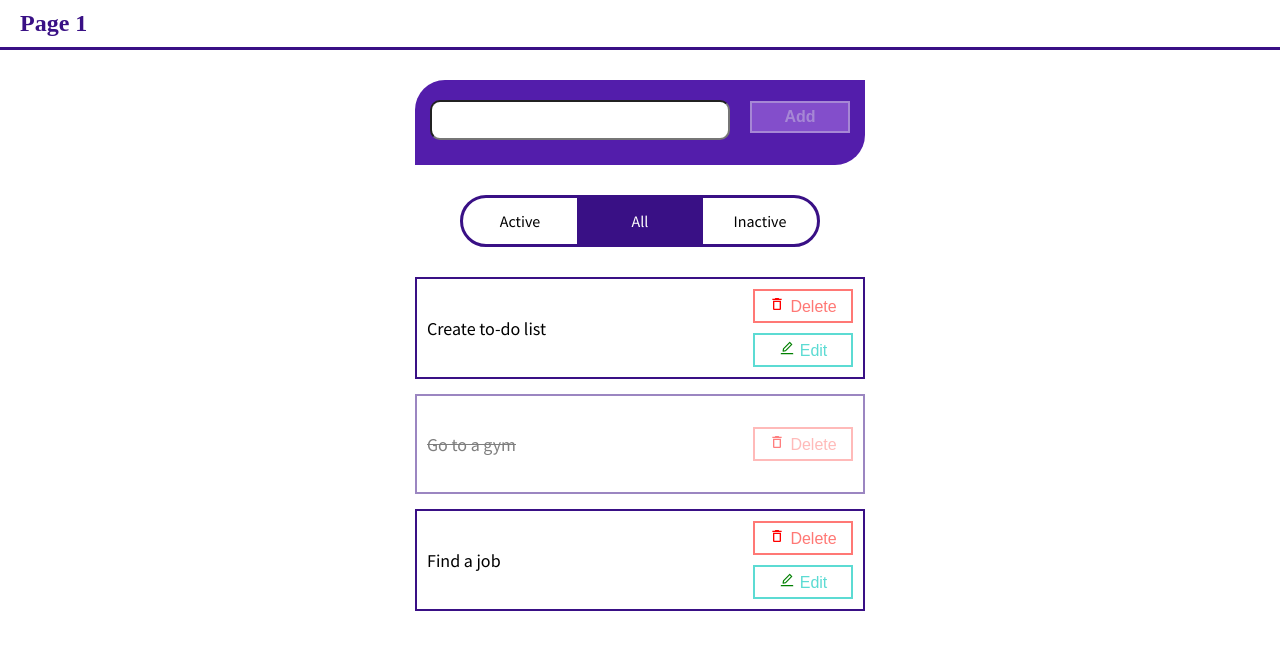
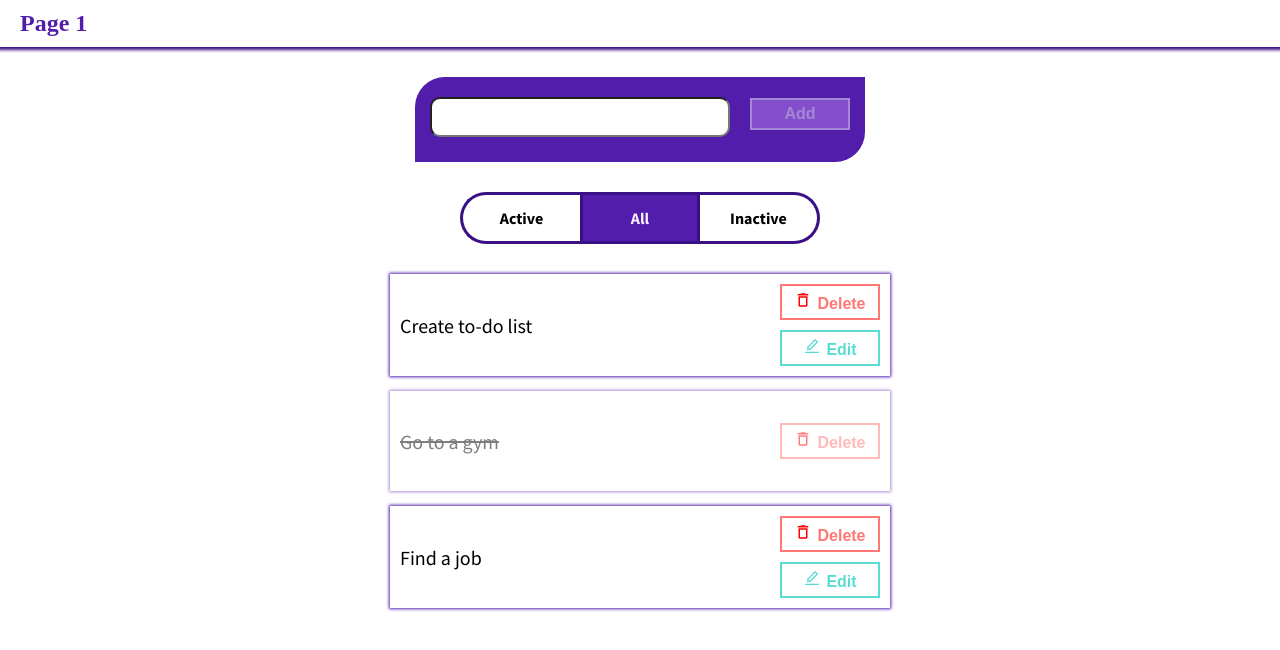
Before and after one commit to takeAmoment/react-todo-hw, a React (Create React App) app: page /todo in a window 1280 px wide. Shown: the top 650 px of the page. Built offline with nearby package versions, Linux system fonts and the light colour scheme.

Commit message:
feat: add all colors to root of index.css

```diff
--- a/src/components/Header/Header.module.css
+++ b/src/components/Header/Header.module.css
@@ -1,5 +1,5 @@
 header{
-    border-bottom: 0.3rem solid var(--primary);
+    box-shadow: 0rem 0rem 0.3rem 0.3rem var(--primary-dark);
 }
 .header__menu {
     padding: 1rem 2rem;
@@ -18,9 +18,9 @@ header{
 }
 .link:hover {
     transition: all 0.5s;
-    color: #9254de;
+    color: var(--primary-medium);
 
 }
 .link.active {
-    color: #9254de;
+    color: var(--primary-medium);
 }
--- a/src/components/TabContainer/TabContainer.module.css
+++ b/src/components/TabContainer/TabContainer.module.css
@@ -5,22 +5,25 @@
 .tab__wrap li {
     width: 12rem;
     text-align: center;
-    border: 3px solid var(--primary);
-    padding: 13px 15px;
+    border: 0.3rem solid var(--primary-dark);
+    padding: 1.3rem 1.5rem;
     cursor: pointer;
     font-size: 1.6rem;
+    font-weight: 700;
     transition: all 0.2s ease;
 }
 .tab__wrap li:first-child{
     border-top-left-radius: 5rem;
     border-bottom-left-radius: 5rem;
+    border-right: 0;
 }
 .tab__wrap li:last-child{
     border-top-right-radius: 5rem;
     border-bottom-right-radius: 5rem;
+    border-left: 0;
 }
 .tab__wrap li:hover,
 .tab__wrap li.active{
   background: var(--primary);
-  color: #fff;
+  color: var(--primary-light);
 }
--- a/src/components/TodoItem/TodoItem.jsx
+++ b/src/components/TodoItem/TodoItem.jsx
@@ -78,7 +78,7 @@ export function TodoItem({ task }) {
               className={styles.edit__btn}
               onClick={() => editTask()}
             >
-              <AiOutlineEdit color="green" className={styles.task__icon} />
+              <AiOutlineEdit color="#5cdbd3" className={styles.task__icon} />
               Edit
             </button>
           )}
--- a/src/components/TodoItem/TodoItem.module.css
+++ b/src/components/TodoItem/TodoItem.module.css
@@ -1,6 +1,8 @@
 .task {
-    width: 45rem;
-    border: 2px solid var(--primary);
+    width: 50rem;
+    /* border: 0.3rem solid var(--primary); */
+    box-shadow: 0rem 0rem 0.3rem 0.1rem var(--primary);
+    background-color: #fff;
     display: flex;
     padding: 1rem;
     flex-direction: row;
@@ -25,7 +27,7 @@
     text-decoration: line-through;
 }
 .task__description {
-    font-size: 1.8rem;
+    font-size: 2.0rem;
     width: 100%;
 }
 
@@ -33,6 +35,7 @@
 .edit__btn {
     width: 10rem;
     padding: 0.5rem;
+    font-weight: 700;
     font-size: 1.6rem;
     outline: none;
     border: none;
@@ -40,15 +43,15 @@
     cursor: pointer;
 }
 .delete__btn{
-    border: 2px solid var(--danger);
+    border: 0.2rem solid var(--danger);
     color: var(--danger);
 }
 .edit__btn {
-    border: 2px solid var(--edit);
+    border: 0.2rem solid var(--edit);
     color: var(--edit);
 }
 .task__icon {
     cursor: pointer;
-    font-size: 1.6rem;
+    font-size: 1.8rem;
     margin-right: 0.5rem;
 }
--- a/src/index.css
+++ b/src/index.css
@@ -1,5 +1,10 @@
 :root {
-  --primary: #391085;
+  --primary-stong-dark: #22075e;
+  --primary-dark: #391085;
+  --primary: #531dab;
+  --primary-medium: #9254de;
+  --primary-medium-light: #efdbff;
+  --primary-button: #b37feb;
   --primary-light: #f9f0ff;
   --danger: #ff7875;
   --edit: #5cdbd3;
--- a/src/pages/MainPage/MainPage.module.css
+++ b/src/pages/MainPage/MainPage.module.css
@@ -38,7 +38,7 @@
     align-items: center;
     justify-content: center;
     padding: 1.5rem;
-    background-color: #531dab;
+    background-color: var(--primary);
     border-top-left-radius: 5rem;
     border-bottom-right-radius: 5rem;
 }
@@ -48,7 +48,7 @@
     }
 }
 .task__description {
-    color: #f9f0ff;
+    color: var(--primary-light);
     text-align: center;
     padding: 0 0.5rem;
     font-size: 2.0rem;
@@ -65,10 +65,10 @@
 .button {
     width: 12rem;
     padding: 1rem;
-    background-color: #b37feb;
+    background-color: var(--primary-button);
     outline: none;
-    border: 0.2rem solid #f9f0ff;
-    color: #f9f0ff;
+    border: 0.2rem solid var(--primary-light);
+    color: var(--primary-light);
     font-size: 1.6rem;
     font-weight: 700;
     cursor: pointer;
--- a/src/pages/TodoPage/TodoPage.module.css
+++ b/src/pages/TodoPage/TodoPage.module.css
@@ -26,7 +26,7 @@
     width: 45rem;
     align-items: start;
     justify-content: center;
-    background-color: #531dab;
+    background-color: var(--primary);
     border-top-left-radius: 3rem;
     border-bottom-right-radius: 3rem;
     padding: 2rem 1rem 1rem 1rem;
@@ -43,17 +43,17 @@
     width: 10rem;
     padding: 0.5rem;
     outline: none;
-    border: 0.2rem solid #f9f0ff;
-    color: #f9f0ff;
+    border: 0.2rem solid var(--primary-light);
+    color: var(--primary-light);
     font-size: 1.6rem;
     font-weight: 700;
     cursor: pointer;
 }
 .button {
-    background-color: #b37feb;
+    background-color: var(--primary-button);
 }
 .button_cancel {
-    background-color: #531dab;
+    background-color: var(--primary);
 }
 button:hover {
     transition: all 0.4s;
```
